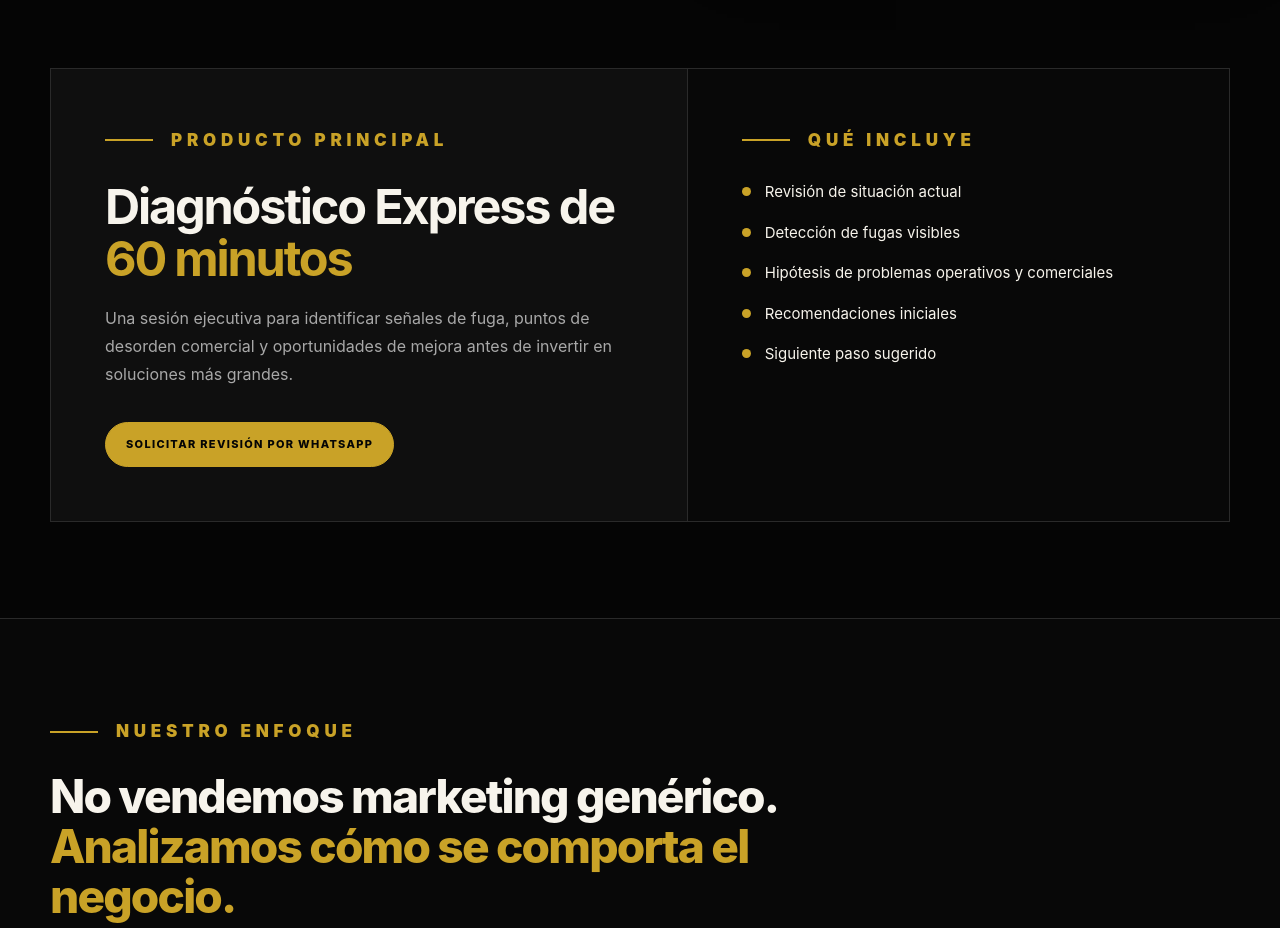
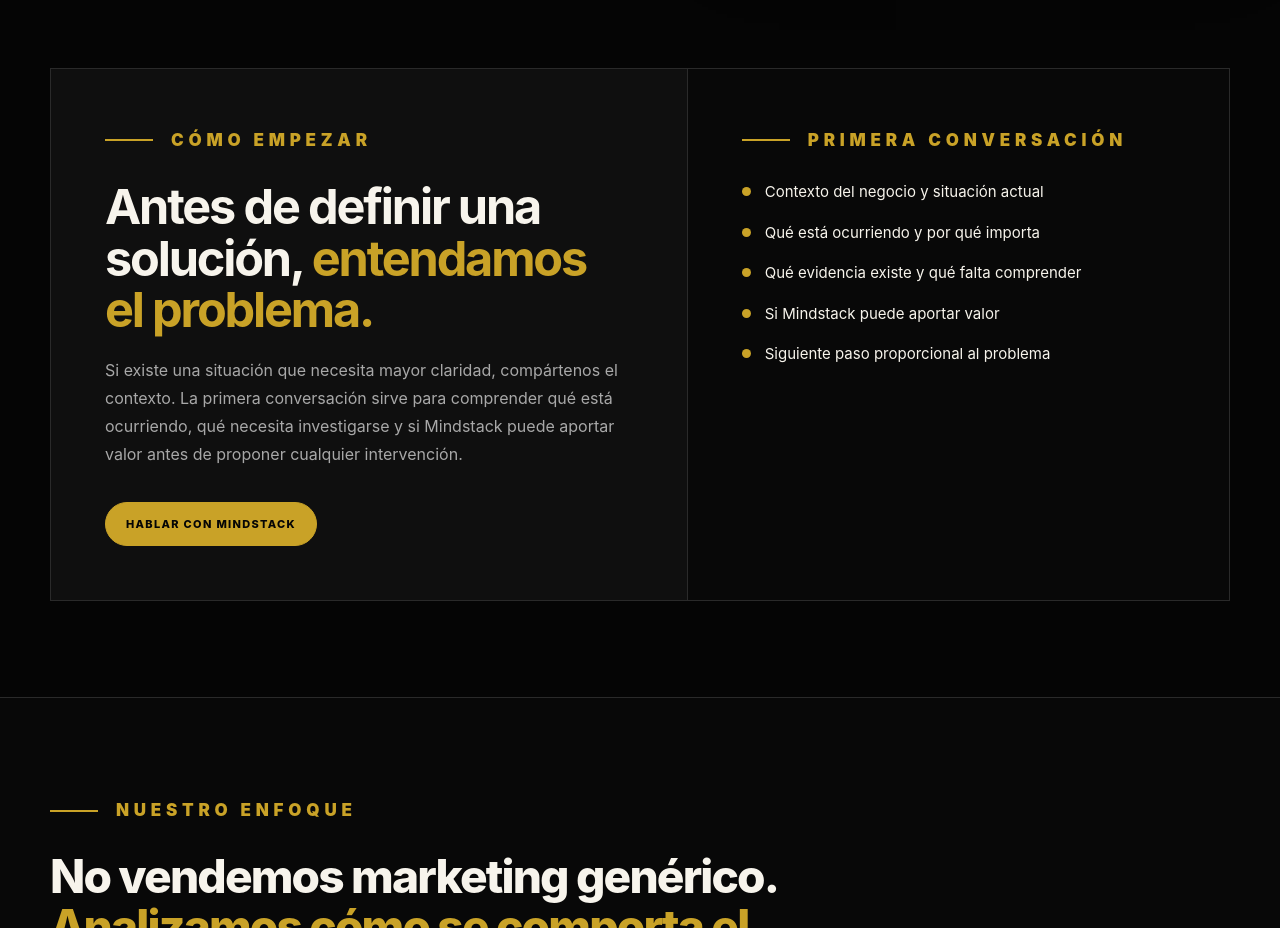
Before and after one commit to Antonio958/mindstack-web, a Next.js app: page / in a window 1280 px wide. Shown: the part 8580-9508 px from the top of the page. Built offline with nearby package versions, Linux system fonts and the light colour scheme.

Commit message:
Actualizar inicio de colaboración Mindstack

```diff
--- a/app/page.tsx
+++ b/app/page.tsx
@@ -127,13 +127,7 @@ const steps = [
   },
 ];
 
-const bullets = [
-  "Revisión de situación actual",
-  "Detección de fugas visibles",
-  "Hipótesis de problemas operativos y comerciales",
-  "Recomendaciones iniciales",
-  "Siguiente paso sugerido",
-];
+
 
 const focus = [
   {
@@ -753,29 +747,36 @@ export default function Home() {
         </div>
       </section>
 
-      <section id="diagnostico" className="section">
+      <section id="contacto" className="section">
   <div className="container">
     <div className="diagnostic-box">
       <div className="diagnostic-main">
-              <span className="eyebrow">Producto principal</span>
+        <span className="eyebrow">Cómo empezar</span>
+
         <h2>
-                Diagnóstico Express de{" "}
-                <span className="gold">60 minutos</span>
+          Antes de definir una solución,{" "}
+          <span className="gold">entendamos el problema.</span>
         </h2>
+
         <p>
-                Una sesión ejecutiva para identificar señales de fuga, puntos de
-                desorden comercial y oportunidades de mejora antes de invertir
-                en soluciones más grandes.
+          Si existe una situación que necesita mayor claridad, compártenos el
+          contexto. La primera conversación sirve para comprender qué está
+          ocurriendo, qué necesita investigarse y si Mindstack puede aportar
+          valor antes de proponer cualquier intervención.
         </p>
-              <ButtonGold href={WA}>Solicitar revisión por WhatsApp</ButtonGold>
+
+        <ButtonGold href={WA}>Hablar con Mindstack</ButtonGold>
       </div>
 
       <div className="diagnostic-list">
-              <span className="eyebrow">Qué incluye</span>
+        <span className="eyebrow">Primera conversación</span>
+
         <ul>
-                {bullets.map((item) => (
-                  <li key={item}>{item}</li>
-                ))}
+          <li>Contexto del negocio y situación actual</li>
+          <li>Qué está ocurriendo y por qué importa</li>
+          <li>Qué evidencia existe y qué falta comprender</li>
+          <li>Si Mindstack puede aportar valor</li>
+          <li>Siguiente paso proporcional al problema</li>
         </ul>
       </div>
     </div>
```
Lines whose indentation alone changed are shown as unchanged.
